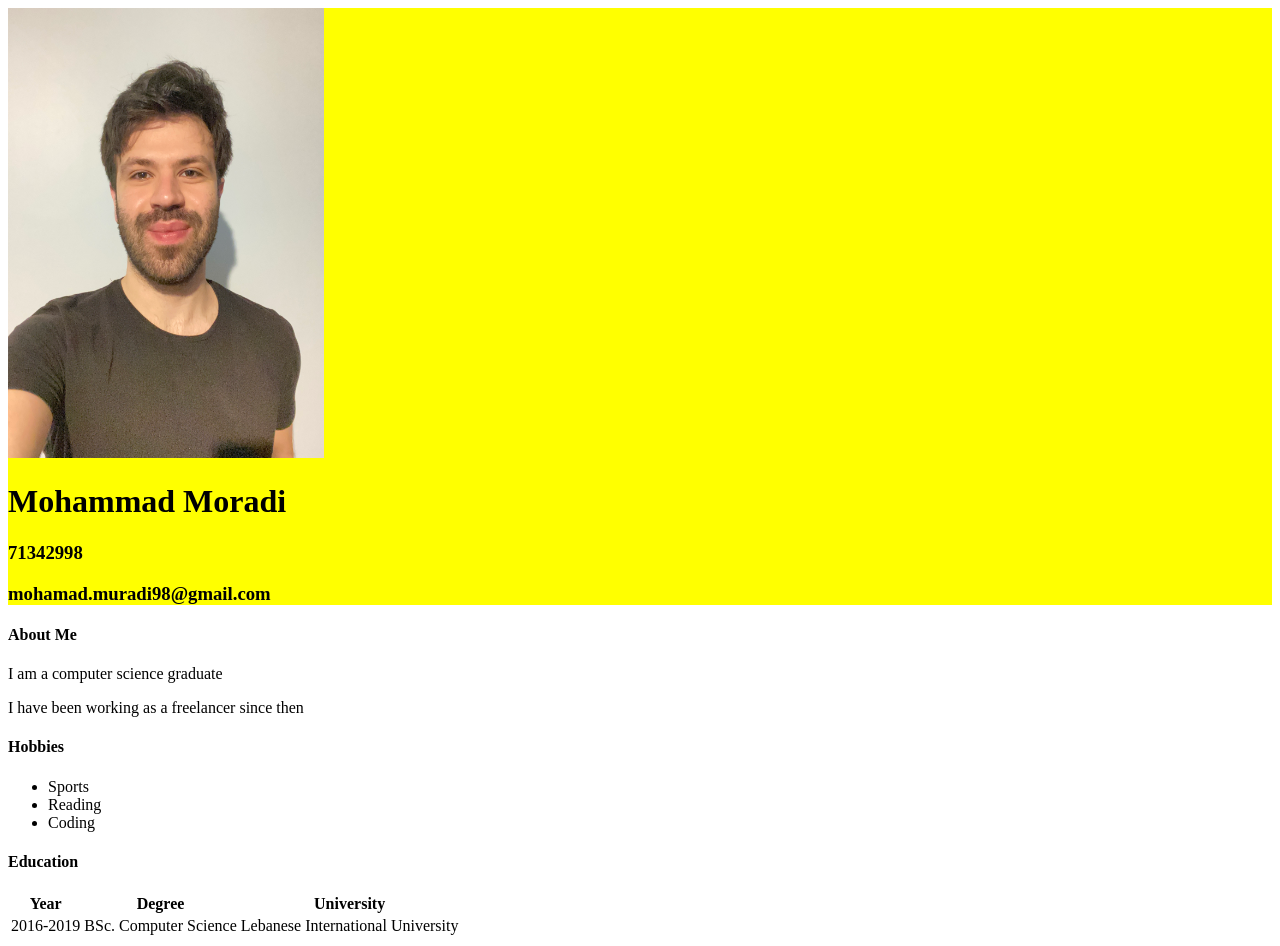
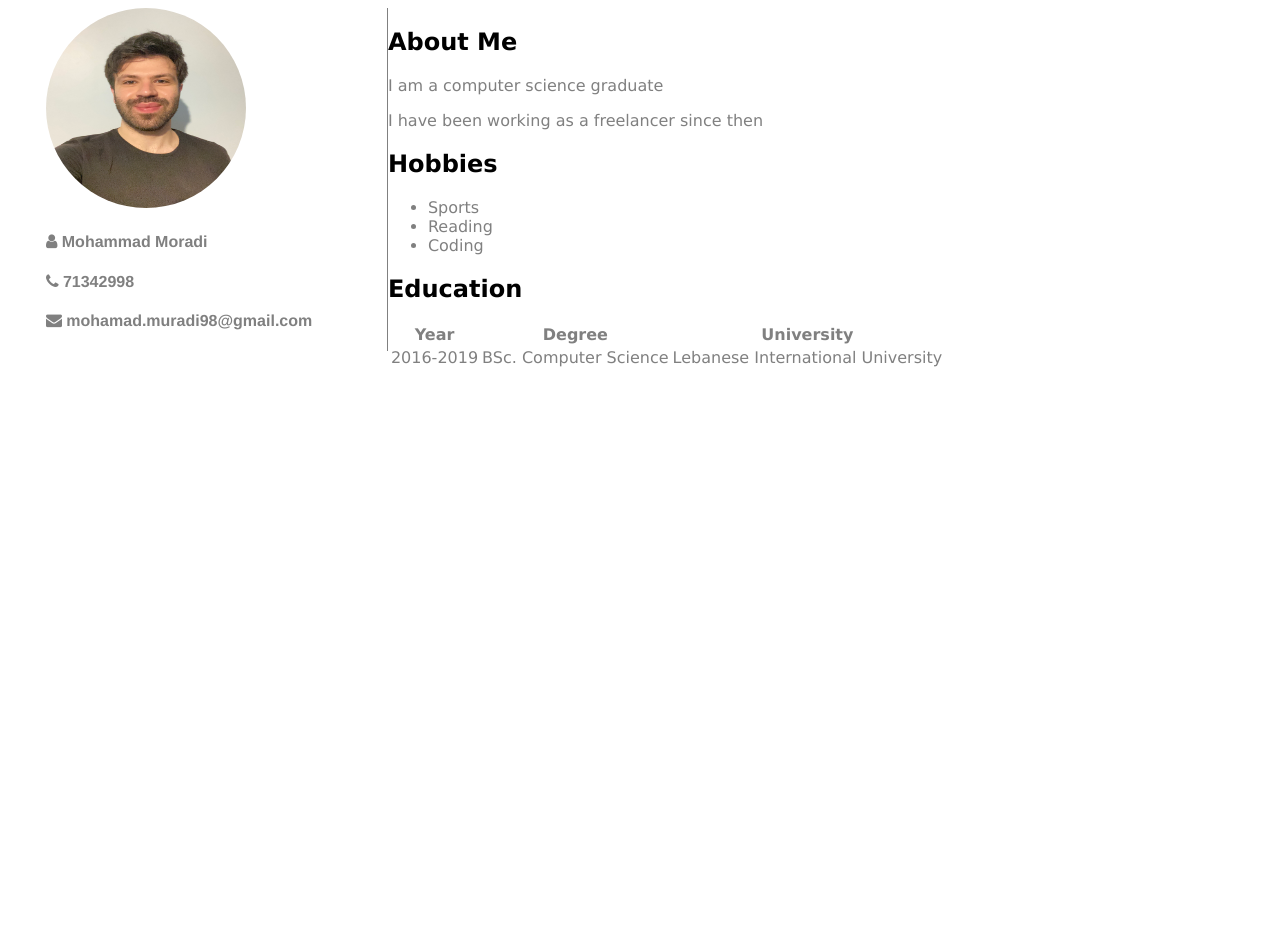
Before and after one commit to mhmd-moradi/mhmdmoradii.github.io, a plain HTML site: page index.html in a window 1280 px wide. After the commit the page ends 800 px from the top, so only its background shows below. Drawn offline with Linux system fonts and the light colour scheme.

Commit message:
updated css

```diff
--- a/assets/styles/style.css
+++ b/assets/styles/style.css
@@ -1,3 +1,34 @@
+h4, p, li, th, td{
+    color: gray;
+}
+
+#container{
+    width: 100%;
+    display: flex;
+    flex-direction: row;
+    align-items: flex-start;
+}
+
 #contact{
-    background-color: yellow;
+    width: 30%;
+    border-right: 1px solid gray;
+    font-family: 'Franklin Gothic Medium', 'Arial Narrow', Arial, sans-serif;
 }
+
+#contact-info{
+    width: 80%;
+    margin: 0 auto;
+}
+
+#pp{
+    width: 200px;
+    height: 200px;
+    border-radius: 50%;
+    margin-left: auto;
+    margin-right: auto;
+}
+
+#info{
+    width: 70%;
+    font-family:'Lucida Sans', 'Lucida Sans Regular', 'Lucida Grande', 'Lucida Sans Unicode', Geneva, Verdana, sans-serif
+}
--- a/index.html
+++ b/index.html
@@ -4,35 +4,54 @@
   <head>
     <title>Mohammad Moradi CV</title>
     <link rel="stylesheet" href="assets/styles/style.css">
+    <link rel="stylesheet" href="https://cdnjs.cloudflare.com/ajax/libs/font-awesome/4.7.0/css/font-awesome.min.css">
   </head>
 
   <body>
+    <div id="container">
       <!--Contact Info Start-->
       <div id="contact">
-      <img id ="pp" src="assets/images/profile.JPG" width="25%" height="450px">
-      <h1>Mohammad Moradi</h1>
-      <h3>71342998</h3>
-      <h3>mohamad.muradi98@gmail.com</h3>
+        <div id="contact-info">
+          <img id ="pp" src="assets/images/profile.JPG">
+
+          <div id="name">
+            <h4><i class="fa fa-user"></i> Mohammad Moradi</h4>
+          </div>
+
+          <div id="phone">
+            <h4><i class="fa fa-phone"></i> 71342998</h4>
+          </div>
+
+          <div id="email">
+            <h4><i class="fa fa-envelope"></i> mohamad.muradi98@gmail.com</h4>
+          </div>
+        </div>
       </div>
       <!--Contact Info End-->
 
+      <div id="info">
         <!--About Me Start-->
-    <h4>About Me</h4>
+        <div id="aboutme">
+          <h2>About Me</h2>
           <p>I am a computer science graduate</p>
           <p>I have been working as a freelancer since then</p>
+        </div>
         <!--About Me End-->
 
         <!--Hobbies Start-->
-    <h4>Hobbies</h4>
+        <div id="hobbies">
+          <h2>Hobbies</h2>
           <ul>
             <li>Sports</li>
             <li>Reading</li>
             <li>Coding</li>
           </ul>
+        </div>
         <!--Hobbies End-->
 
         <!--Education Start-->
-    <h4>Education</h4>
+        <div id="education">
+          <h2>Education</h2>
           <table>
             <tr>
               <th>Year</th>
@@ -45,7 +64,10 @@
               <td>Lebanese International University</td>
             </tr>
           </table>
+        </div>
         <!--Education End-->
+      </div>
+    </div>
   </body>
 
 </html>
```
Lines whose indentation alone changed are shown as unchanged.
